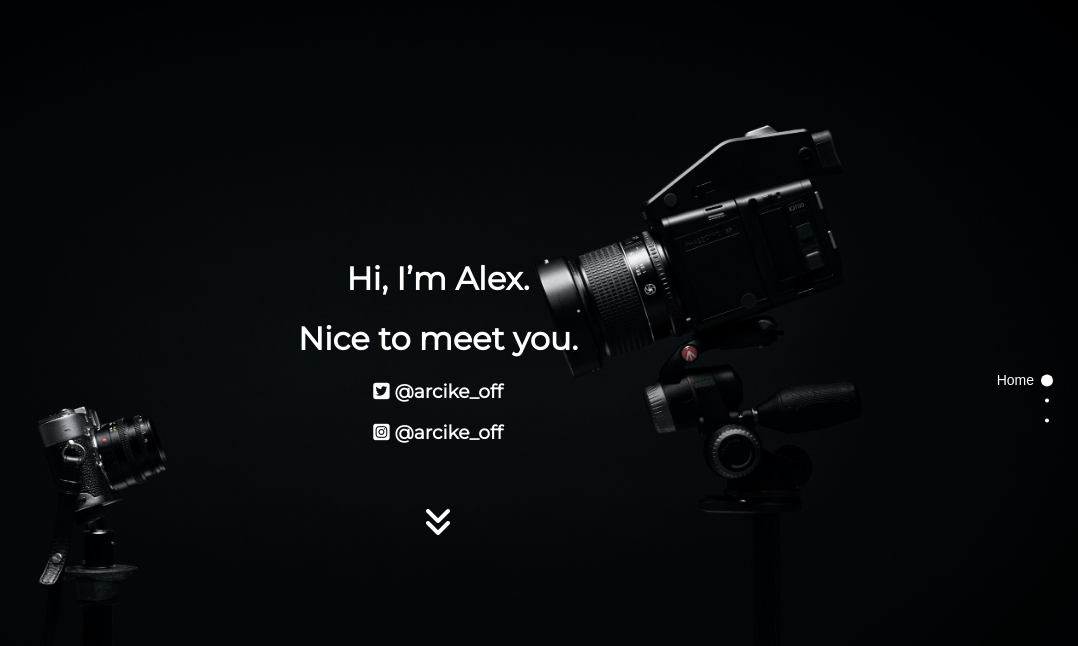
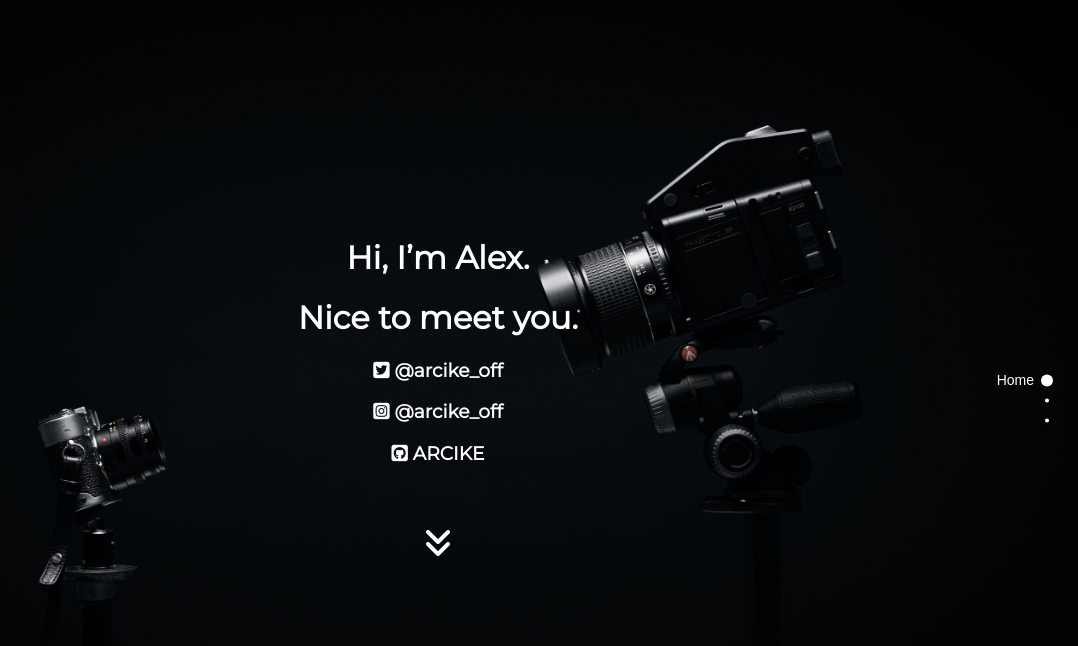
Before and after one commit to ARCIKE/personel-website, a plain HTML site: page index.html in a window 1280 px wide. Shown: the whole page, without its empty margins (202-1280 px from the left). Drawn offline with nearby package versions, Linux system fonts and the light colour scheme.

Commit message:
Update index.html

```diff
--- a/index.html
+++ b/index.html
@@ -69,6 +69,7 @@ span {
       <h1>Nice to meet you.</h1>
       <h3><i class="fab fa-twitter-square"></i> @arcike_off</h3>
       <h3><i class="fab fa-instagram-square"></i> @arcike_off</h3>
+      <h3><i class="fab fa-github-square"></i> ARCIKE</h3>
       <br>
       <a href="#about-me"><h1><i class="fas fa-angle-double-down"></i></h1></a>
 
```
